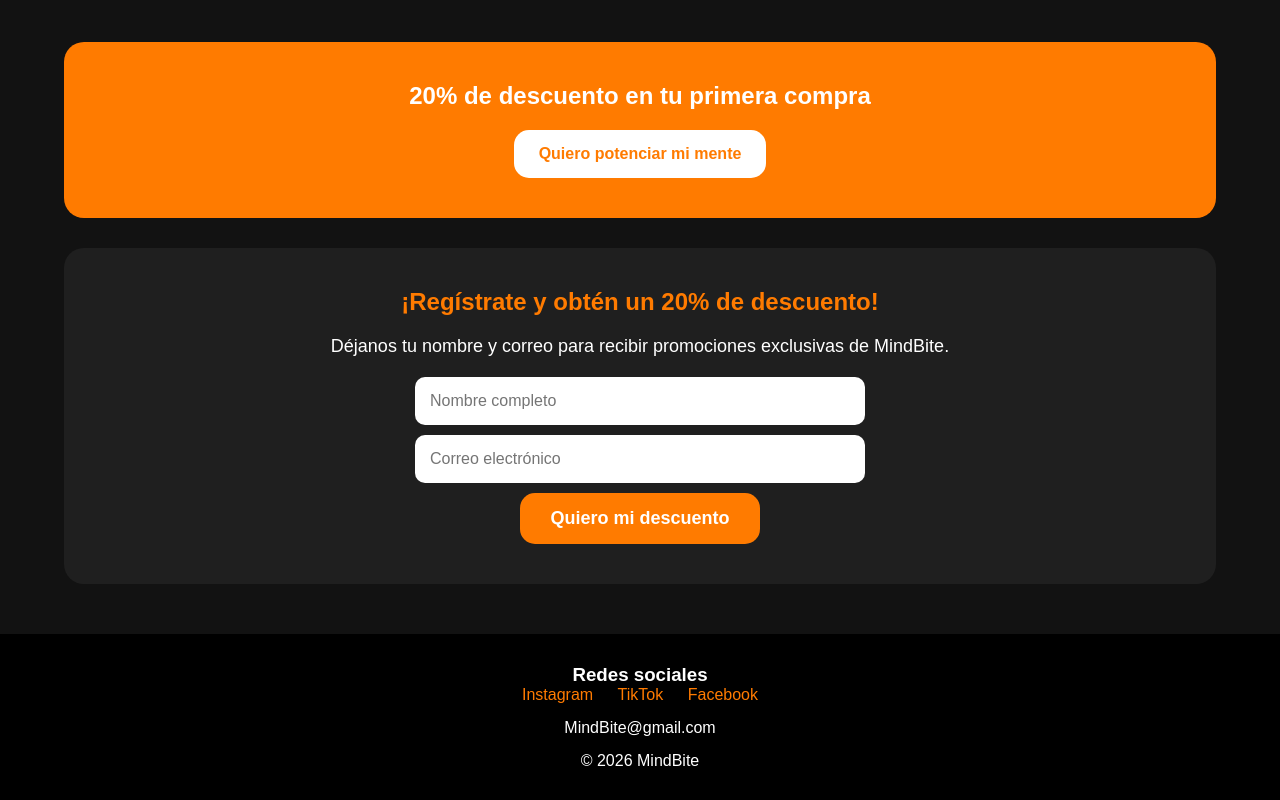
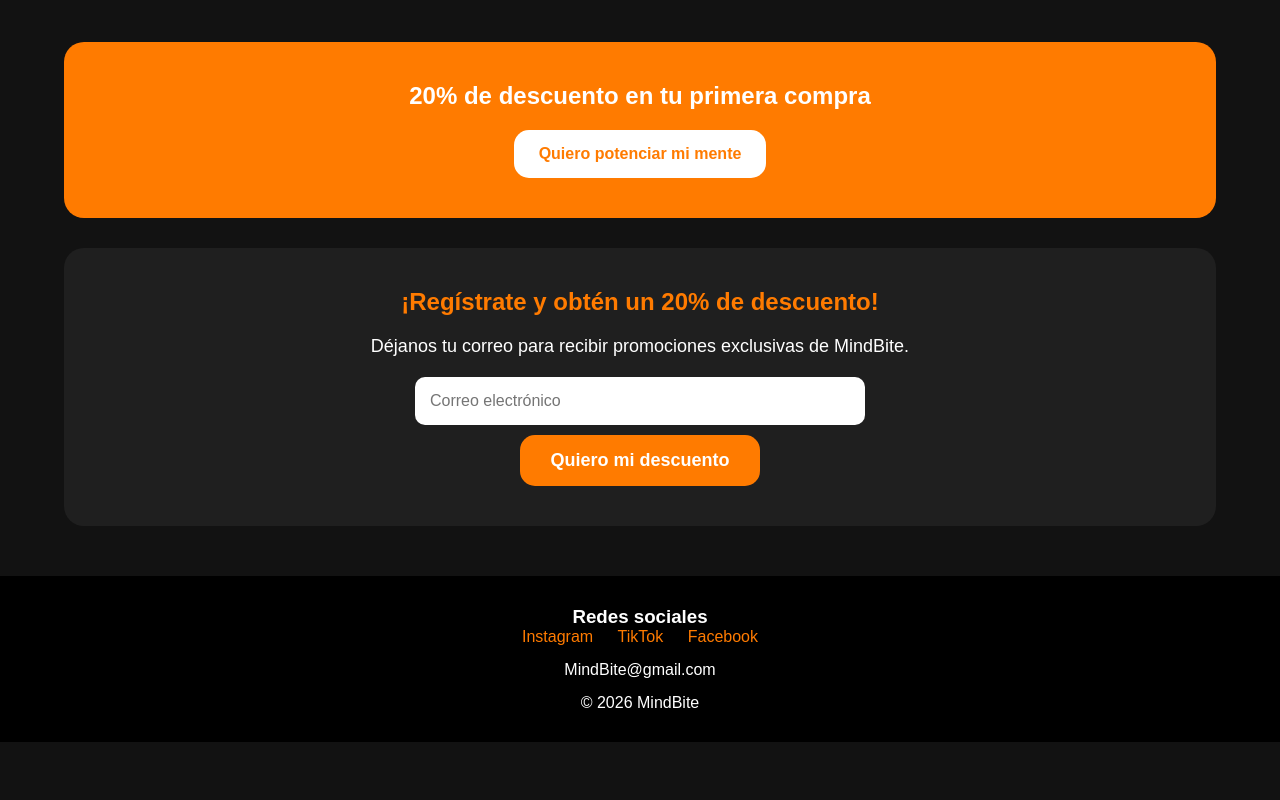
Before and after one commit to Remanente32/MindBite, a plain HTML site: page index.html in a window 1280 px wide. Shown: the part 1799-2599 px from the top of the page. After the commit the page ends 2541 px from the top, so only its background shows below. Drawn offline with Linux system fonts and the light colour scheme.

Commit message:
Add files via upload

```diff
--- a/index.html
+++ b/index.html
@@ -275,9 +275,8 @@
     <!-- FORMULARIO -->
     <section class="registro">
     <h2>¡Regístrate y obtén un 20% de descuento!</h2>
-    <p>Déjanos tu nombre y correo para recibir promociones exclusivas de MindBite.</p>
+    <p>Déjanos tu correo para recibir promociones exclusivas de MindBite.</p>
     <form onsubmit="alert('¡Gracias por registrarte!'); return false;">
-    <input type="text" placeholder="Nombre completo" required>
     <input type="email" placeholder="Correo electrónico" required>
     <button type="submit">Quiero mi descuento</button>
     </form>
```
